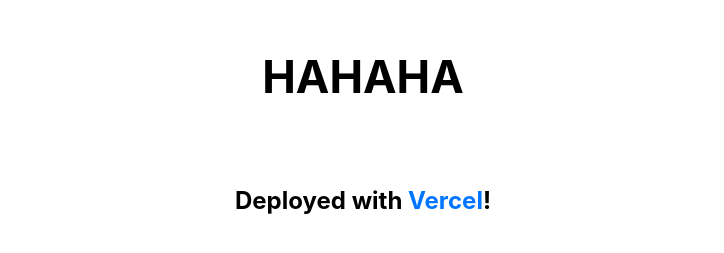
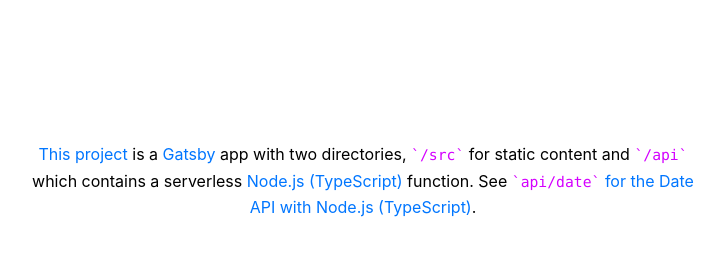
Before and after one commit to EmpatiaIndustries/landing-empatia, a Gatsby site: page / in a window 1280 px wide. Shown: the part 137-390 px from the top of the page, without its empty margins (277-1001 px from the left). Built offline with nearby package versions, Linux system fonts and the light colour scheme; Gatsby itself is replaced by a stand-in of ours; no server answers.

Commit message:
Se guardan cambios en master se pasa a desarrollo

```diff
--- a/src/pages/index.js
+++ b/src/pages/index.js
@@ -2,8 +2,10 @@
 import { Helmet } from 'react-helmet';
 import '../styles/index.css';
 
-function Index() {
+const Index = () => {
+
   const [date, setDate] = useState(null);
+
   useEffect(() => {
     async function getDate() {
       const res = await fetch('/api/date');
@@ -12,23 +14,13 @@
     }
     getDate();
   }, []);
+
   return (
     <main>
       <Helmet>
-        <title>Gatsby + Node.js (TypeScript) API</title>
+        <title>Empatía Industries</title>
       </Helmet>
-      <h1>HAHAHA</h1>
-      <h2>
-        Deployed with{' '}
-        <a
-          href="https://vercel.com/docs"
-          target="_blank"
-          rel="noreferrer noopener"
-        >
-          Vercel
-        </a>
-        !
-      </h2>
+
       <p>
         <a
           href="https://github.com/vercel/vercel/tree/master/examples/gatsby"
```
